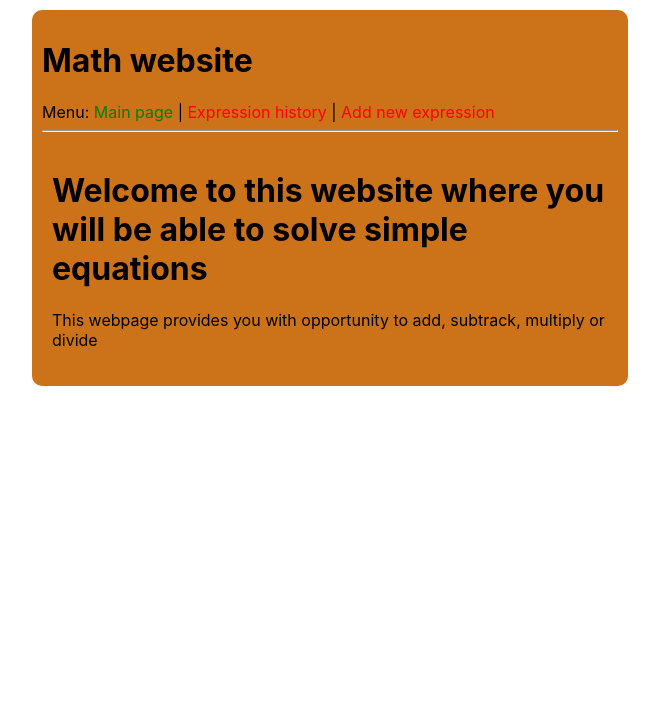
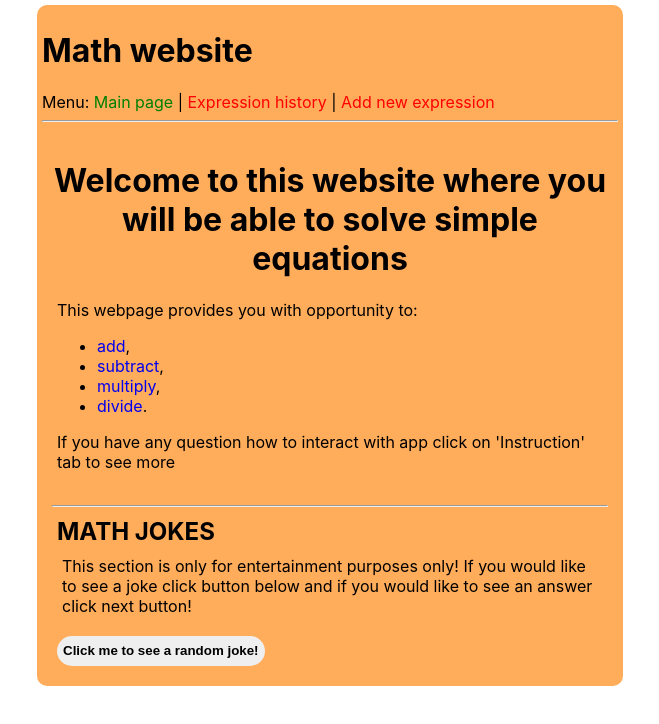
Before and after one commit to Paveu99/CalculatorFront, a React (Create React App) app: page / in a window 1280 px wide. Shown: the top 724 px of the page, without its empty margins (310-969 px from the left). Built offline with nearby package versions, Linux system fonts and the light colour scheme.

Commit message:
Added jokes and link to math problems

```diff
--- a/src/components/AddExpression/AddExpression.tsx
+++ b/src/components/AddExpression/AddExpression.tsx
@@ -92,7 +92,7 @@ export const AddExpression = () => {
 
     if (loading) return <Spinner/>
 
-    const war = <p>Nie wolno tak robić</p>
+    const war = <p>You cannot do that</p>
 
 
     if (resultInfo !== null) {
@@ -145,7 +145,7 @@ export const AddExpression = () => {
                     <button className='submitbutton' type="button" onClick={checkTheResult}>Check the answer</button>
                     | <button className='submitbutton' onClick={addAnotherOneFromScratch}>Reset</button>
                 </p>
-                <p>{form.solution}</p>
+                <h3>{form.solution}</h3>
                 <button className='submitbutton' type="submit">Add to the list</button>
             </form>
         </>
--- a/src/components/styles/AddExpression.css
+++ b/src/components/styles/AddExpression.css
@@ -7,4 +7,28 @@
 input {
     width: 80%;
     border-radius: 10px;
+    height: 35px;
+    font-size: 30px;
+    margin-top: 5px;
 }
+
+option {
+    height: 30px;
+}
+
+select {
+    height: 30px;
+    margin-top: 5px;
+}
+
+h2 {
+    margin: 10px 0 10px 0;
+}
+
+h3 {
+    font-size: 30px;
+}
+
+p {
+    margin: 5px;
+}
--- a/src/components/styles/Main.css
+++ b/src/components/styles/Main.css
@@ -1,3 +1,11 @@
 .main {
     padding: 10px;
 }
+
+.A {
+    color: green;
+}
+
+.Q {
+    color: red;
+}
--- a/src/components/styles/Styles.css
+++ b/src/components/styles/Styles.css
@@ -1,7 +1,7 @@
 .theWholeThing {
-    background-color: #cc7218;
-    margin: 10px;
-    padding: 10px;
+    background-color: #ffac5b;
+    margin: 5px;
+    padding: 5px;
     border: none;
     border-radius: 10px;
     max-width: 800px;
@@ -11,7 +11,7 @@
 
 
 .submitbutton {
-    margin: 30px 0 0 0;
+    margin: 15px 0 0 0;
     height: 30px;
     font-weight: bold;
     border-radius: 15px;
--- a/src/views/MainPageView.tsx
+++ b/src/views/MainPageView.tsx
@@ -1,11 +1,227 @@
-import React from "react";
+import React, {useState} from "react";
 import '../components/styles/Main.css'
 
+interface Joke {
+    question: string,
+    answer: string,
+}
+
 export const MainPageView = () => {
+    const [joke, setJoke] = useState<Joke>({
+        question: '',
+        answer: '',
+    })
+    const [wantedQ, setWantedQ] = useState<boolean>(false);
+    const [wantedA, setWantedA] = useState<boolean>(false);
+    const jokesArr = [
+        {
+            question: 'Do you know why seven eight nine?',
+            answer: 'Because you’re supposed to eat three squared meals a day!'
+        },
+        {
+            question: 'What is the butterfly’s favorite subject in school?',
+            answer: 'Mothematics.'
+        },
+        {
+            question: 'How do you make seven even?',
+            answer: 'Subtract the “S.”'
+        },
+        {
+            question: 'What did the triangle say to the circle?',
+            answer: 'You’re pointless.'
+        },
+        {
+            question: 'How are a dollar and the moon similar?',
+            answer: 'They both have four quarters!'
+        },
+        {
+            question: 'What is a math teacher’s favorite season?',
+            answer: 'SUMmer.'
+        },
+        {
+            question: 'What’s a swimmer’s favorite math?',
+            answer: 'Dive-ision.'
+        },
+        {
+            question: 'Why did the obtuse angle go to the beach?',
+            answer: 'Because it was over 90 degrees.'
+        },
+        {
+            question: 'What is a bird’s favorite type of math?',
+            answer: 'Owl-gebra.'
+        },
+        {
+            question: 'Which tables do you not have to learn?',
+            answer: 'Dinner tables!'
+        },
+        {
+            question: 'What did the acorn say when it grew up?',
+            answer: 'Ge-om-e-try! (Gee, I’m a tree!)'
+        },
+        {
+            question: 'Teacher: Why are you turning in a blank sheet of paper?',
+            answer: 'Student: Because all my answers are imaginary numbers.'
+        },
+        {
+            question: 'Student One: I saw my math teacher with a piece of graph paper yesterday.',
+            answer: 'Student Two: She must be plotting something.'
+        },
+        {
+            question: 'What is a math teacher’s favorite snake?',
+            answer: 'A pi-thon.'
+        },
+        {
+            question: 'What did the zero say to the eight?',
+            answer: 'Nice belt!'
+        },
+        {
+            question: 'What do you call an empty parrot cage?',
+            answer: 'A polygon. (A polly gone.)'
+        },
+        {
+            question: 'What do you get when you take the sun and divide its circumference by its diameter?',
+            answer: 'Pi in the sky.'
+        },
+        {
+            question: 'Why was the equal sign so humble?',
+            answer: 'He knew he wasn’t less than or greater than anyone else.'
+        },
+        {
+            question: 'Why doesn’t anybody talk to circles?',
+            answer: 'Because there’s no point!'
+        },
+        {
+            question: 'What do you call a man who spent all summer at the beach?',
+            answer: 'A tangent. (A tan gent.)'
+        },
+        {
+            question: 'Who invented arithmetic?',
+            answer: 'Henry the 1/8.'
+        },
+        {
+            question: 'Why did the two fours skip lunch?',
+            answer: 'Because they already 8!'
+        },
+        {
+            question: 'What do baby parabolas drink?',
+            answer: 'Quadratic formula.'
+        },
+        {
+            question: 'You know what seems odd to me?',
+            answer: 'Numbers that can’t be divided by two.'
+        },
+        {
+            question: 'What is a math teacher’s favorite vacation destination?',
+            answer: 'Times Square!'
+        },
+        {
+            question: ' What do you call a number that just can’t stand still?',
+            answer: 'A “roamin” numeral.'
+        },
+        {
+            question: 'Why didn’t the quarter roll down the hill with the nickel?',
+            answer: 'Because it had more sense.'
+        },
+        {
+            question: 'Have you heard the latest statistics joke?',
+            answer: 'Probably.'
+        },
+        {
+            question: 'What do you call friends who love math?',
+            answer: 'Algebros!'
+        },
+        {
+            question: 'I’ll do algebra, I’ll do trig, I’ll even do statistics.',
+            answer: 'But graphing is where I draw the line!'
+        },
+        {
+            question: 'Why is it sad that parallel lines have so much in common?',
+            answer: 'Because they’ll never meet.'
+        },
+        {
+            question: 'Why should you never mention the number 288?',
+            answer: 'Because it’s “two” gross.'
+        },
+        {
+            question: 'Why couldn’t the angle get a loan?',
+            answer: 'Its parents wouldn’t cosine.'
+        },
+        {
+            question: 'Why do plants hate math?',
+            answer: 'Because it gives them square roots.'
+        },
+        {
+            question: 'Why did the student get upset when his teacher called him average?',
+            answer: 'It was a mean thing to say!'
+        },
+        {
+            question: 'Did you hear that old math teachers never die?',
+            answer: 'They just lose some of their functions.'
+        },
+        {
+            question: 'How do you keep warm in a cold room?',
+            answer: 'You go to the corner. It’s always 90 degrees!'
+        },
+        {
+            question: 'What did one math book say to the other?',
+            answer: 'Don’t bother me. I’ve got my own problems!'
+        },
+        {
+            question: 'Why is the obtuse triangle always upset?',
+            answer: 'Because it is never right!'
+        },
+        {
+            question: 'A farmer counted 396 cows in his field.',
+            answer: 'But when he rounded them up, he had 400.'
+        },
+    ]
+    const randomFunc = () => {
+        const randomNum = Math.floor(Math.random() * jokesArr.length)
+        setJoke(jokesArr[randomNum])
+        setWantedQ(true)
+        setWantedA(false)
+    }
+    const setAnswer = () => {
+        setWantedA(true)
+    }
+    const answer = <p className='A'>Answer: {joke.answer}</p>
+    const question = <>
+        <p className='Q'>Question: {joke.question}</p>
+        <button className='submitbutton' onClick={setAnswer}>See the answer</button>
+        {wantedA && answer}
+    </>
     return (
         <div className='main'>
-            <h1>Welcome to this website where you will be able to solve simple equations</h1>
-            <p>This webpage provides you with opportunity to add, subtrack, multiply or divide</p>
+            <h1 style={{textAlign: 'center'}}>Welcome to this website where you will be able to solve simple
+                equations</h1>
+            <p>This webpage provides you with opportunity to:
+                <ul>
+                    <li>
+                        <a href="https://en.wikipedia.org/wiki/Addition" target='_blank'>add</a>,
+                    </li>
+                    <li>
+                        <a href="https://en.wikipedia.org/wiki/Subtraction" target='_blank'>subtract</a>,
+                    </li>
+                    <li>
+                        <a href="https://en.wikipedia.org/wiki/Multiplication" target='_blank'>multiply</a>,
+                    </li>
+                    <li>
+                        <a href="https://en.wikipedia.org/wiki/Division_(mathematics)" target='_blank'>divide</a>.
+                    </li>
+                </ul>
+            </p>
+            <p>If you have any question how to interact with app click on 'Instruction' tab to see more</p>
+            <br/>
+            <hr/>
+            <p className='joke'>
+                <h2>MATH JOKES</h2>
+                <p>This section is only for entertainment purposes only! If you would like to see a joke click button
+                    below and if you would like to see an answer click next button!</p>
+                <div>
+                    <button className='submitbutton' onClick={randomFunc}>Click me to see a random joke!</button>
+                    {wantedQ && question}
+                </div>
+            </p>
         </div>
     )
 }
```
